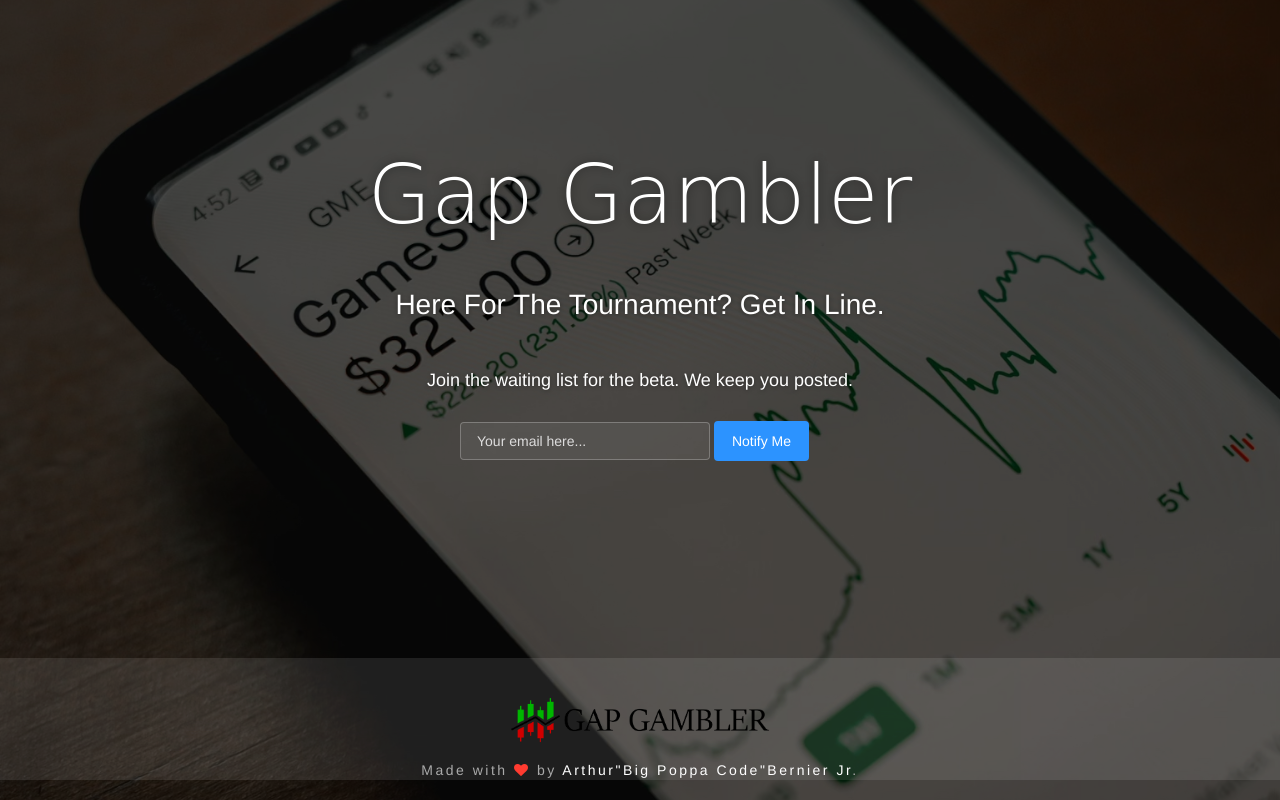
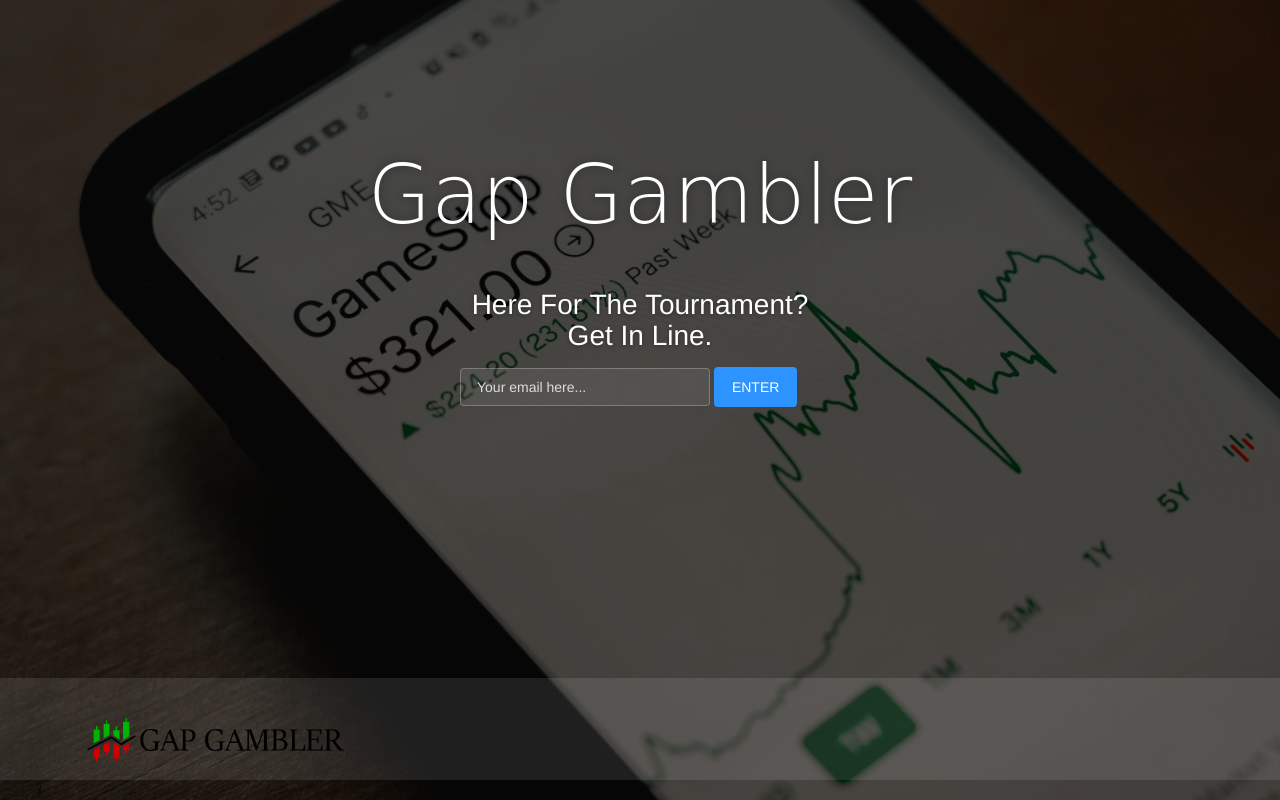
Before and after one commit to arthurbernierjr/gapgambler-landing, a website: page public/index.html in a window 1280 px wide. Drawn offline with Linux system fonts and the light colour scheme; a web font is replaced by a local one.

Commit message:
Minor Changes

```diff
--- a/public/index.html
+++ b/public/index.html
@@ -49,12 +49,12 @@
 <!--  H1 can have 2 designs: "logo" and "logo cursive"           -->
 
         <div class="content">
-            <h4 class="motto">Here For The Tournament?
+            <h4 class="motto">Here For The Tournament?<br/>
 Get In Line.</h4>
             <div class="subscribe">
-                <h5 class="info-text">
+                <!-- <h5 class="info-text">
                     Join the waiting list for the beta. We keep you posted.
-                </h5>
+                </h5> -->
                 <div class="row">
                     <div class="col-md-4 col-md-offset-4 col-sm6-6 col-sm-offset-3 ">
                         <form id="main-form" class="form-inline" role="form">
@@ -62,7 +62,7 @@
                             <label class="sr-only" for="exampleInputEmail2">Email address</label>
                             <input type="email" id="email" class="form-control transparent" placeholder="Your email here...">
                           </div>
-                          <button type="submit" class="btn btn-info btn-fill">Notify Me</button>
+                          <button type="submit" class="btn btn-info btn-fill">ENTER</button>
                         </form>
 
                     </div>
@@ -70,15 +70,12 @@
             </div>
         </div>
     </div>
-    <div class="footer" style="background-color: rgba(255,255,255, 0.1)";>
+    <div class="footer" style="background-color: rgba(255,255,255, 0.1)">
       <div class="container">
 				<div class="col-md-12 col-6">
-					<h1 style="text-align: center; letter-spacing: .25rem;">
+					<h1 style="text-align: left; letter-spacing: .25rem;">
 						<img class="logo-img" src="/images/gapgamblerlogo.png" alt="Gap Gambler"/>
 					</h1>
-					<div style="text-align: center; letter-spacing: .25rem; ">
-						Made with <i class="fa fa-heart heart"></i> by <a href="https://www.arthurbernierjr.com">Arthur"Big Poppa Code"Bernier Jr</a>.
-					</div>
 	 			</div>
 			</div>
     </div>
--- a/public/js/process-waitlist.js
+++ b/public/js/process-waitlist.js
@@ -2,6 +2,8 @@
 const emailField = document.querySelector('#email')
 mainForm.addEventListener('submit', (evt) => {
   evt.preventDefault();
+  const regex = /^[\w\-\_\.\@]+$/g
+  if(regex.test(email.value)){
     fetch('/api/addUser', {
       method: 'POST',
       headers: {
@@ -15,4 +17,8 @@
     }).then((data) => {
        mainForm.innerHTML = `<h2 style="text-align: center; letter-spacing: .25rem; color: white;"> Thankyou For Subscribing </h2>`
     })
+  } else {
+    alert('Please enter a valid email')
+  }
+
 })
```
Also changed, not shown: public/images/blurred-black-cover.jpeg (deleted), public/images/default.jpg (deleted), public/images/new_logo.png (deleted), public/images/restaurant.jpg (deleted), public/images/rick.jpg (deleted), public/images/thumb_application.png (deleted), public/images/thumb_image.png (deleted), public/images/thumb_restaurant.png (deleted), public/images/thumb_video.png (deleted), public/images/video_bg.jpg (deleted). Lines whose indentation alone changed are shown as unchanged.
